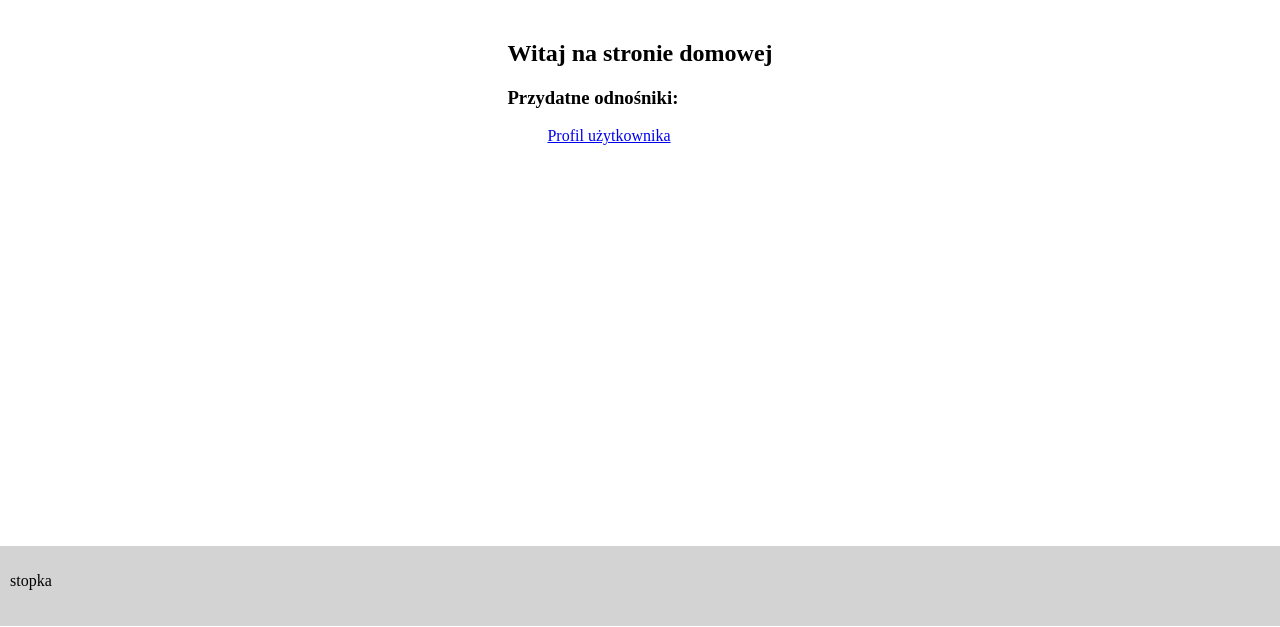
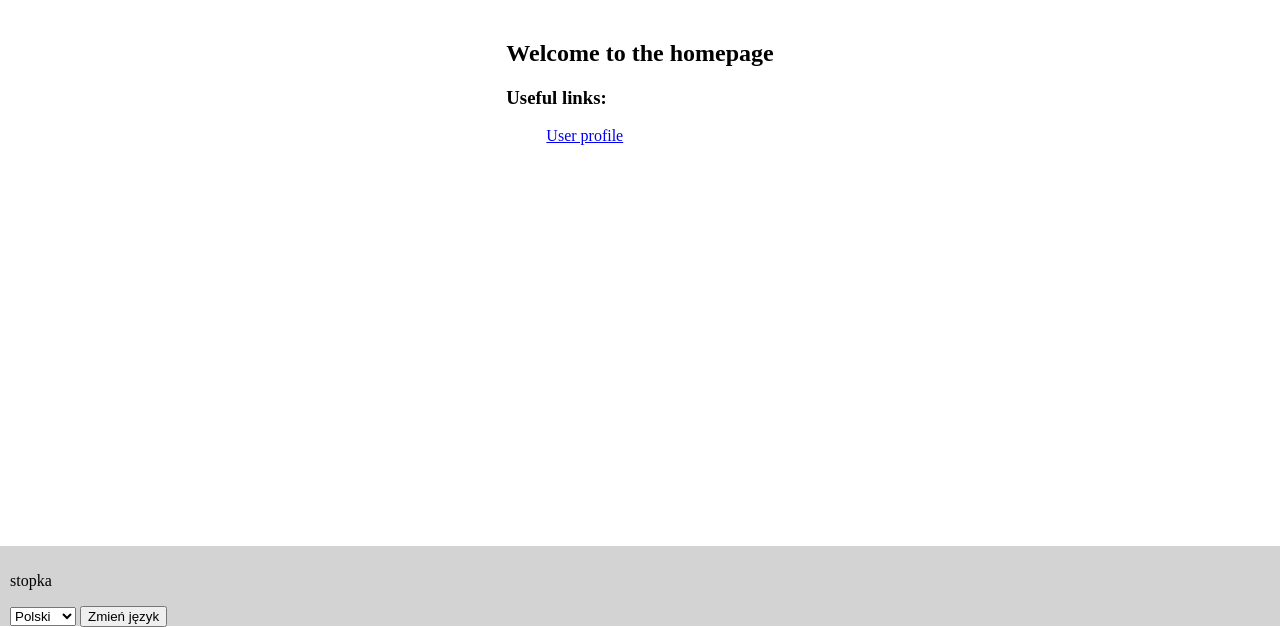
Before and after one commit to BlaneBlake/TravelPortal, a Django app: page / in a window 1280 px wide. Shown: the part 174-801 px from the top of the page. Run offline with Django 3.2, Linux system fonts and the light colour scheme.

Commit message:
non working version

```diff
--- a/TravelPortal/urls.py
+++ b/TravelPortal/urls.py
@@ -18,11 +18,13 @@ from django.contrib import admin
 from django.urls import path, include
 from django.conf import settings
 from django.conf.urls.static import static
+from django.conf.urls.i18n import set_language
 
 urlpatterns = [
     path('admin/', admin.site.urls),
     path('', include(('Authentication.urls', 'Authentication'), 'Authentication')),
     path('', include(('Blog.urls', 'Blog'), 'Blog')),
+    path('set_language/', set_language, name='set_language'),
 ] + static(settings.STATIC_URL)
 
 # if settings.DEBUG:: Upewniamy się, że pliki multimedialne są serwowane tylko w trybie developerskim, gdy DEBUG=True.
--- a/templates/base.html
+++ b/templates/base.html
@@ -1,6 +1,9 @@
 
 {% load static %}
+{% load i18n %}
+
 <!Doctype html>
+
 <html lang="en">
     <head>
         {% block head %}
--- a/templates/blog/home.html
+++ b/templates/blog/home.html
@@ -1,10 +1,11 @@
 {% extends "../base.html" %}
+{% load i18n %}
 
 {% block content %}
-<h2> {{ texts.greeting }} </h2>
-    <h3> {{ texts.urls }}: </h3>
+<h2> {% trans "Welcome to the homepage" %} </h2>
+    <h3> {% trans "Useful links" %}: </h3>
     <ul>
-        <a href="{% url 'Authentication:profile' %}">{{ texts.navigation.profile }}</a>
+        <a href="{% url 'Authentication:profile' %}">{% trans "User profile" %}</a>
 
     </ul>
-{% endblock %}
+{% endblock %}}
--- a/templates/static_html/footer.html
+++ b/templates/static_html/footer.html
@@ -1,6 +1,14 @@
-
-
 
 <footer>
-  <p>stopka</p>
+    <p>stopka</p>
+
+    <form action="/set_language/" method="post">
+        {% csrf_token %}
+        <input type="hidden" name="next" value="{{ request.path }}" />
+        <select name="language">
+            <option value="pl" {% if LANGUAGE_CODE == 'pl' %}selected{% endif %}>Polski</option>
+            <option value="en" {% if LANGUAGE_CODE == 'en' %}selected{% endif %}>English</option>
+        </select>
+        <button type="submit">Zmień język</button>
+    </form>
 </footer>
```
Also changed, not shown: TravelPortal/settings.py (+14 -1 lines), locale/pl/LC_MESSAGES/django.po (added), locale/pl/LC_MESSAGES/lang_pl.po (added).
